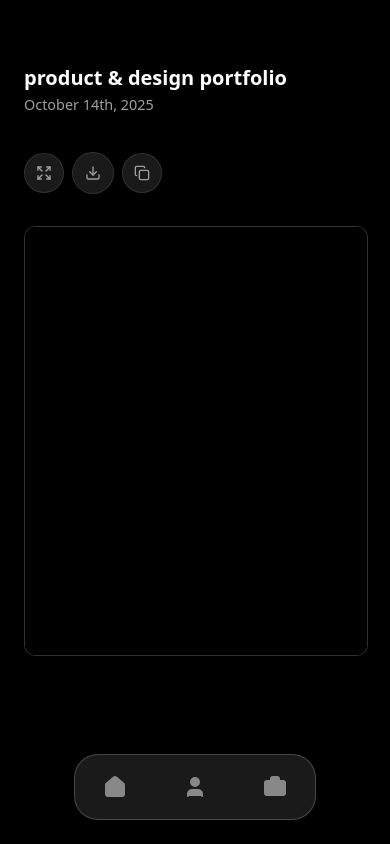
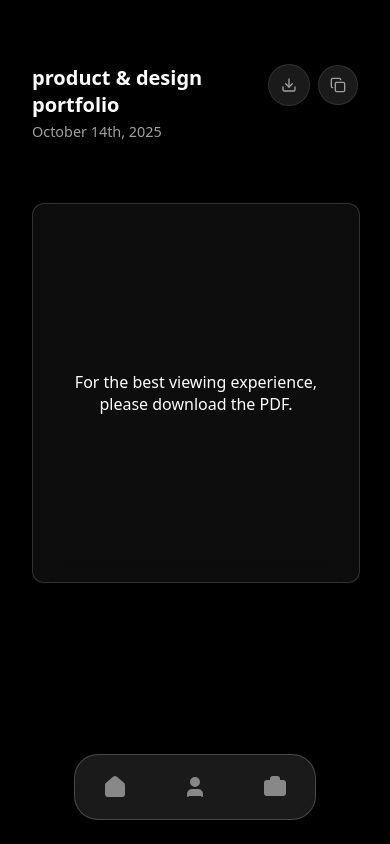
Before and after one commit to rynnxrz/pswebsite, a React (Vite) app: page /settings in a window 390 px wide. Built offline with nearby package versions, Linux system fonts and the light colour scheme.

Commit message:
about page update

```diff
--- a/src/App.tsx
+++ b/src/App.tsx
@@ -3,6 +3,7 @@
 import { BrowserRouter as Router, Routes, Route, useLocation } from 'react-router-dom';
 import { AnimatePresence } from 'framer-motion';
 import { Home } from './components/Home';
+import { About } from './components/About'; // Import the new About component
 import { Portfolio } from './components/Portfolio';
 import { ProjectDetail } from './components/ProjectDetail';
 import { ScrollToTop } from './components/ScrollToTop';
@@ -25,8 +26,8 @@ const AppContent = () => {
         <AnimatePresence mode="wait">
           <Routes>
             <Route path="/" element={<Home />} />
-            {/* --- Change: Route is now /about --- */}
-            <Route path="/about" element={<Home />} />
+            {/* --- Change: Route now renders the About component --- */}
+            <Route path="/about" element={<About />} />
             <Route path="/portfolio" element={<Portfolio />} />
             <Route path="/project/:id" element={<ProjectDetail />} />
             {/* Add fallbacks for old paths if desired */}
--- /dev/null
+++ b/src/components/About.css
@@ -0,0 +1,136 @@
+/* src/components/About.css */
+
+/* Generic container to match Home.css */
+.page-container {
+  padding: 4rem 0; /* Vertical padding */
+}
+
+/* This is the main content block that is centered and sized correctly */
+.content-wrapper {
+  max-width: 768px; /* 736px content + 16px padding on each side */
+  padding: 0 16px;
+  margin: 0 auto;
+  display: grid;
+  grid-template-columns: 1fr 2fr;
+  gap: 0 2rem; /* No row gap, 2rem column gap */
+  align-items: start;
+}
+
+.grid-left, .grid-right {
+  margin-bottom: 3rem; /* Space between sections */
+}
+
+/* Header styles */
+.about-name {
+  font-size: 1.25rem;
+  font-weight: 600;
+  margin: 0;
+}
+
+.about-subtitle {
+  font-size: 1rem;
+  color: #a0a0a0;
+  margin-top: 4px;
+}
+
+.about-bio {
+  font-size: 1rem;
+  line-height: 1.6;
+  color: #d1d1d1;
+  margin: 0 0 1rem 0;
+}
+
+.about-link {
+  color: #a0a0a0;
+  text-decoration: none;
+  font-weight: 500;
+  transition: color 0.2s ease;
+}
+
+.about-link:hover {
+  color: #fff;
+}
+
+/* Divider spanning full width */
+.about-divider-container {
+  grid-column: 1 / -1;
+  margin-bottom: 3rem;
+}
+
+.about-divider {
+  border: none;
+  border-top: 1px solid rgba(255, 255, 255, 0.1);
+}
+
+/* Shared section title style */
+.section-title {
+  display: flex;
+  align-items: center;
+  gap: 0.75rem;
+  color: #a0a0a0;
+  font-weight: 500;
+  font-size: 1rem;
+}
+
+.section-title h3 {
+  margin: 0;
+  font-size: inherit;
+  font-weight: inherit;
+}
+
+/* Content list styles */
+.list-container {
+  display: flex;
+  flex-direction: column;
+  gap: 1.75rem;
+}
+
+.list-item {
+  display: flex;
+  justify-content: space-between;
+  align-items: flex-start;
+  gap: 1rem;
+}
+
+.item-main {
+  text-align: left;
+}
+
+.item-title {
+  font-size: 1rem;
+  font-weight: 500;
+  color: #fff;
+  margin: 0;
+}
+
+.item-subtitle {
+  font-size: 1rem;
+  color: #a0a0a0;
+  margin: 4px 0 0 0;
+  line-height: 1.5;
+}
+
+.item-period {
+  font-size: 0.9rem;
+  color: #a0a0a0;
+  margin: 2px 0 0 0;
+  white-space: nowrap;
+  flex-shrink: 0;
+}
+
+/* Responsive adjustments */
+@media (max-width: 768px) {
+  .content-wrapper {
+    grid-template-columns: 1fr;
+    gap: 0;
+  }
+  .grid-left, .grid-right {
+    margin-bottom: 1.5rem;
+  }
+  .grid-left {
+    margin-bottom: 1rem; /* Tighter space between title and content on mobile */
+  }
+  .about-divider-container {
+    margin: 0 0 1.5rem 0;
+  }
+}
--- /dev/null
+++ b/src/components/About.tsx
@@ -0,0 +1,125 @@
+// src/components/About.tsx
+
+import { motion } from 'framer-motion';
+import { Link } from 'react-router-dom';
+import { pageTransition } from '../utils/animations';
+import './About.css'; // We will use a dedicated CSS file to avoid class conflicts
+
+const experienceData = [
+  {
+    role: 'Product Designer',
+    company: 'OraNutrition Ltd.',
+    period: 'Jul 2023 - Dec 2023'
+  },
+  {
+    role: 'UX Designer',
+    company: 'Avatr Technology Ltd.',
+    period: 'Jan 2024 - Mar 2024'
+  },
+  {
+    role: 'Research Intern',
+    company: 'Tsinghua University - ANTA Group',
+    period: 'Mar 2024 - Aug 2024'
+  }
+];
+
+const educationData = [
+  {
+    degree: 'Master of Research, Design',
+    institution: 'Royal College of Art',
+    period: 'Sep 2024 - Jul 2025'
+  },
+  {
+    degree: 'Bachelor of Computer Science',
+    institution: 'University of Auckland',
+    period: 'Jan 2020 - May 2024'
+  }
+];
+
+export const About = () => {
+  return (
+    <motion.div {...pageTransition} className="page-container">
+      <div className="content-wrapper">
+
+        {/* Header Section */}
+        <div className="grid-left">
+          <h1 className="about-name">Rongze Xu</h1>
+          <p className="about-subtitle">Product Designer & Developer</p>
+        </div>
+        <div className="grid-right">
+          <p className="about-bio">
+            An innovative product designer and developer based in London, with expertise in B2B SaaS and AI-powered applications.
+          </p>
+          <Link to="/portfolio" className="about-link">View Portfolio</Link>
+        </div>
+
+        {/* Divider */}
+        <div className="about-divider-container">
+          <hr className="about-divider" />
+        </div>
+
+        {/* Experience Section */}
+        <div className="grid-left">
+          <div className="section-title">
+            <svg xmlns="http://www.w3.org/2000/svg" width="16" height="16" viewBox="0 0 24 24" fill="none" stroke="currentColor" strokeWidth="2" strokeLinecap="round" strokeLinejoin="round"><rect x="2" y="7" width="20" height="14" rx="2" ry="2"></rect><path d="M16 21V5a2 2 0 0 0-2-2h-4a2 2 0 0 0-2 2v16"></path></svg>
+            <h3>Experience</h3>
+          </div>
+        </div>
+        <div className="grid-right">
+          <div className="list-container">
+            {experienceData.map((item, index) => (
+              <div className="list-item" key={index}>
+                <div className="item-main">
+                  <p className="item-title">{item.role}</p>
+                  <p className="item-subtitle">{item.company}</p>
+                </div>
+                <p className="item-period">{item.period}</p>
+              </div>
+            ))}
+          </div>
+        </div>
+
+        {/* Education Section */}
+        <div className="grid-left">
+          <div className="section-title">
+             <svg xmlns="http://www.w3.org/2000/svg" width="18" height="18" viewBox="0 0 24 24" fill="none" stroke="currentColor" strokeWidth="2" strokeLinecap="round" strokeLinejoin="round"><path d="M22 10v6M2 10l10-5 10 5-10 5z"></path><path d="M6 12v5c0 1.7 2.7 3 6 3s6-1.3 6-3v-5"></path></svg>
+            <h3>Education</h3>
+          </div>
+        </div>
+        <div className="grid-right">
+          <div className="list-container">
+            {educationData.map((item, index) => (
+              <div className="list-item" key={index}>
+                <div className="item-main">
+                  <p className="item-title">{item.degree}</p>
+                  <p className="item-subtitle">{item.institution}</p>
+                </div>
+                <p className="item-period">{item.period}</p>
+              </div>
+            ))}
+          </div>
+        </div>
+
+        {/* Skills Section */}
+        <div className="grid-left">
+           <div className="section-title">
+            <svg xmlns="http://www.w3.org/2000/svg" width="16" height="16" viewBox="0 0 24 24" fill="none" stroke="currentColor" strokeWidth="2" strokeLinecap="round" strokeLinejoin="round"><polyline points="16 18 22 12 16 6"></polyline><polyline points="8 6 2 12 8 18"></polyline></svg>
+            <h3>Skills</h3>
+          </div>
+        </div>
+        <div className="grid-right">
+          <div className="list-container">
+              <div className="skills-item">
+                  <p className="item-title">UX Research & Design</p>
+                  <p className="item-subtitle">Workshop Facilitation, User-Centered Design, Prototyping, Design Systems, Figma.</p>
+              </div>
+              <div className="skills-item">
+                  <p className="item-title">Technical</p>
+                  <p className="item-subtitle">Python, SQL, HTML/CSS, JavaScript, Kotlin, Three.js.</p>
+              </div>
+          </div>
+        </div>
+      </div>
+    </motion.div>
+  );
+};
--- a/src/components/Home.tsx
+++ b/src/components/Home.tsx
@@ -28,7 +28,7 @@ export const Home = () => {
   const { showNotification } = useNotification();
 
   const handleProjectClick = () => {
-    showNotification('vibe coding in progress — stay tuned!');
+    showNotification('vibe coding in  — stay tuned!');
   };
 
   return (
--- a/src/components/Portfolio.css
+++ b/src/components/Portfolio.css
@@ -83,37 +83,31 @@
   background-color: #000;
 }
 
-/* ================================== */
-/* ===      Mobile Styles         === */
-/* ================================== */
+.mobile-overlay {
+  display: none; /* Initially hidden */
+  position: absolute;
+  top: 0;
+  left: 0;
+  right: 0;
+  bottom: 0;
+  background-color: rgba(0, 0, 0, 0.5);
+  backdrop-filter: blur(10px);
+  -webkit-backdrop-filter: blur(10px);
+  justify-content: center;
+  align-items: center;
+  text-align: center;
+  padding: 20px;
+  color: #fff;
+  border-radius: 12px;
+}
 
+/* This media query now only handles the PDF viewer and overlay visibility */
 @media (max-width: 768px) {
-  .portfolio-page-container {
-    /* 减少左右内边距，使其在手机上更宽敞 */
-    padding: 4rem 1.5rem;
-  }
-
-  .portfolio-header {
-    /* 将标题和按钮垂直堆叠 */
-    flex-direction: column;
-    align-items: flex-start; /* 左对齐 */
-    gap: 1.5rem; /* 在标题和按钮之间增加间距 */
-    margin-bottom: 2rem;
-  }
-
-  /*
-    在移动设备上隐藏全屏按钮，因为它不起作用
-  */
-  .fullscreen-btn-container {
+  .pdf-viewer {
     display: none;
   }
 
-  .pdf-container {
-    /*
-      使用 aspect-ratio 代替固定高度，
-      使其在不同尺寸的手机上都能保持良好比例
-    */
-    height: auto;
-    aspect-ratio: 4 / 5;
+  .mobile-overlay {
+    display: flex;
   }
 }
--- a/src/components/Portfolio.tsx
+++ b/src/components/Portfolio.tsx
@@ -1,32 +1,65 @@
 // src/components/Portfolio.tsx
 
 import { motion } from 'framer-motion';
-import { useState, useRef } from 'react';
+import { useState, useRef, useEffect } from 'react';
 import { pageTransition } from '../utils/animations';
-import { Expand, Download, Copy, Check } from 'lucide-react';
+import { Expand, Download, Copy } from 'lucide-react';
+import { useNotification } from './NotificationContext';
 import './Portfolio.css';
 
+const TooltipButton = ({ onClick, children, tooltipText, href, download, isMobile }: any) => {
+  const [tooltipVisible, setTooltipVisible] = useState(false);
+
+  const handleMouseEnter = () => !isMobile && setTooltipVisible(true);
+  const handleMouseLeave = () => setTooltipVisible(false);
+
+  const commonProps = {
+    className: 'action-btn',
+    onMouseEnter: handleMouseEnter,
+    onMouseLeave: handleMouseLeave,
+    onClick: onClick,
+  };
+
+  return (
+    <div className="tooltip-container">
+      {href ? (
+        <a href={href} download={download} {...commonProps} target="_blank" rel="noopener noreferrer">
+          {children}
+        </a>
+      ) : (
+        <button {...commonProps}>{children}</button>
+      )}
+      {tooltipVisible && <span className="tooltip-text">{tooltipText}</span>}
+    </div>
+  );
+};
+
 export const Portfolio = () => {
-  const [isCopied, setIsCopied] = useState(false);
   const pdfContainerRef = useRef<HTMLElement>(null);
+  const { showNotification } = useNotification();
+  const [isMobile, setIsMobile] = useState(false);
+
+  useEffect(() => {
+    const checkMobile = () => setIsMobile(window.innerWidth <= 768);
+    checkMobile();
+    window.addEventListener('resize', checkMobile);
+    return () => window.removeEventListener('resize', checkMobile);
+  }, []);
 
   const portfolioPdfUrl = "https://drive.usercontent.google.com/download?id=1cfOeyQdeB95VFB889BVrqjhxi4_qVXqg&export=download&authuser=0";
 
   const handleCopyLink = () => {
-    navigator.clipboard.writeText(window.location.href).then(() => {
-      setIsCopied(true);
-      setTimeout(() => setIsCopied(false), 2000);
+    const url = window.location.href;
+    navigator.clipboard.writeText(url).then(() => {
+      showNotification('Successfully copied to clipboard', url);
     });
   };
 
   const toggleFullscreen = () => {
     const element = pdfContainerRef.current;
     if (!element) return;
-
     if (!document.fullscreenElement) {
-      element.requestFullscreen().catch(err => {
-        console.error(`Fullscreen error: ${err.message} (${err.name})`);
-      });
+      element.requestFullscreen().catch(err => console.error(err));
     } else {
       document.exitFullscreen();
     }
@@ -35,49 +68,39 @@ export const Portfolio = () => {
   return (
     <motion.div {...pageTransition} className="portfolio-page-container">
       <div className="portfolio-content-wrapper">
-
         <header className="portfolio-header">
           <div className="portfolio-header-text">
             <h2 className="portfolio-title">product & design portfolio</h2>
             <p className="portfolio-date">October 14th, 2025</p>
           </div>
           <div className="action-buttons-container">
-            {/* --- 1. 为全屏按钮的容器添加一个特定的类名 --- */}
-            <div className="tooltip-container fullscreen-btn-container">
-              <button onClick={toggleFullscreen} className="action-btn">
+            {!isMobile && (
+              <TooltipButton onClick={toggleFullscreen} tooltipText="Full window view" isMobile={isMobile}>
                 <Expand size={16} />
-              </button>
-              <span className="tooltip-text">Full window view</span>
-            </div>
-            <div className="tooltip-container">
-              <a
-                href={portfolioPdfUrl}
-                download="Rongze_Xu_Portfolio.pdf"
-                className="action-btn"
-                target="_blank"
-                rel="noopener noreferrer"
-              >
+              </TooltipButton>
+            )}
+            <TooltipButton href={portfolioPdfUrl} download="Rongze_Xu_Portfolio.pdf" tooltipText="Download PDF" isMobile={isMobile}>
               <Download size={16} />
-              </a>
-              <span className="tooltip-text">Download PDF</span>
-            </div>
-            <div className="tooltip-container">
-              <button onClick={handleCopyLink} className="action-btn">
-                {isCopied ? <Check size={16} color="#4ade80" /> : <Copy size={16} />}
-              </button>
-              <span className="tooltip-text">Copy URL</span>
-            </div>
+            </TooltipButton>
+            <TooltipButton onClick={handleCopyLink} tooltipText="Copy URL" isMobile={isMobile}>
+              <Copy size={16} />
+            </TooltipButton>
           </div>
         </header>
 
         <section ref={pdfContainerRef} className="pdf-container">
+          {isMobile ? (
+            <div className="mobile-overlay">
+              <p>For the best viewing experience, please download the PDF.</p>
+            </div>
+          ) : (
             <iframe
               src="/portfolio_small.pdf#toolbar=0&navpanes=0&scrollbar=0&view=FitH"
               title="Portfolio PDF"
               className="pdf-viewer"
             />
+          )}
         </section>
-
       </div>
     </motion.div>
   );
--- a/src/utils/animations.ts
+++ b/src/utils/animations.ts
@@ -1,6 +1,33 @@
+// src/utils/animations.ts
+
+// 用于整个页面的过渡 (如进入 Portfolio 页面)
 export const pageTransition = {
   initial: { opacity: 0, y: 20 },
   animate: { opacity: 1, y: 0 },
   exit: { opacity: 0, y: -20 },
   transition: { duration: 0.3 }
 };
+
+// 新增：用于主页下半部分内容的左右切换动画
+export const sectionVariants = {
+  initial: (direction: number) => ({
+    x: direction > 0 ? 50 : -50, // 根据方向从右或左进入
+    opacity: 0
+  }),
+  animate: {
+    x: 0,
+    opacity: 1,
+    transition: {
+      x: { type: "spring", stiffness: 300, damping: 30 },
+      opacity: { duration: 0.2 }
+    }
+  },
+  exit: (direction: number) => ({
+    x: direction < 0 ? 50 : -50, // 根据方向向右或左退出
+    opacity: 0,
+    transition: {
+      x: { type: "spring", stiffness: 300, damping: 30 },
+      opacity: { duration: 0.2 }
+    }
+  })
+};
```
Lines whose indentation alone changed are shown as unchanged.
